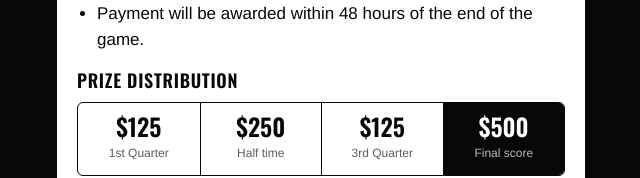
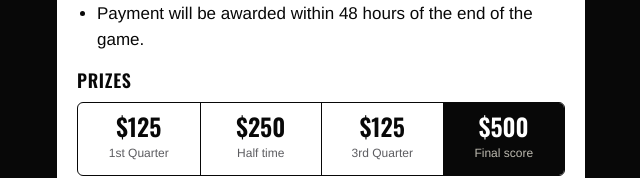
Before and after one commit to boxoprofundo/hammers, a plain HTML site: page index.html in a window 1280 px wide. Shown: the part 1898-2076 px from the top of the page, without its empty margins (319-959 px from the left). Drawn offline with nearby package versions, Linux system fonts and the light colour scheme; no server answers.

Commit message:
Rename Prize distribution to Prizes
Co-Authored-By: Claude Opus 5.5 <noreply@anthropic.com>
Claude-Session: https://claude.ai/code/session_017ni554VETL8LNm6U5hSHAg

```diff
--- a/index.html
+++ b/index.html
@@ -283,7 +283,7 @@
         <li>Final boards will be distributed on Thursday, November 26, 2026.</li>
         <li>Payment will be awarded within 48 hours of the end of the game.</li>
       </ul>
-      <h3 class="sub">Prize distribution</h3>
+      <h3 class="sub">Prizes</h3>
       <div class="payouts">
         <div><b>$125</b><span>1st Quarter</span></div>
         <div><b>$250</b><span>Half time</span></div>
```
Also changed, not shown: preview.html (+1 -1 lines).
